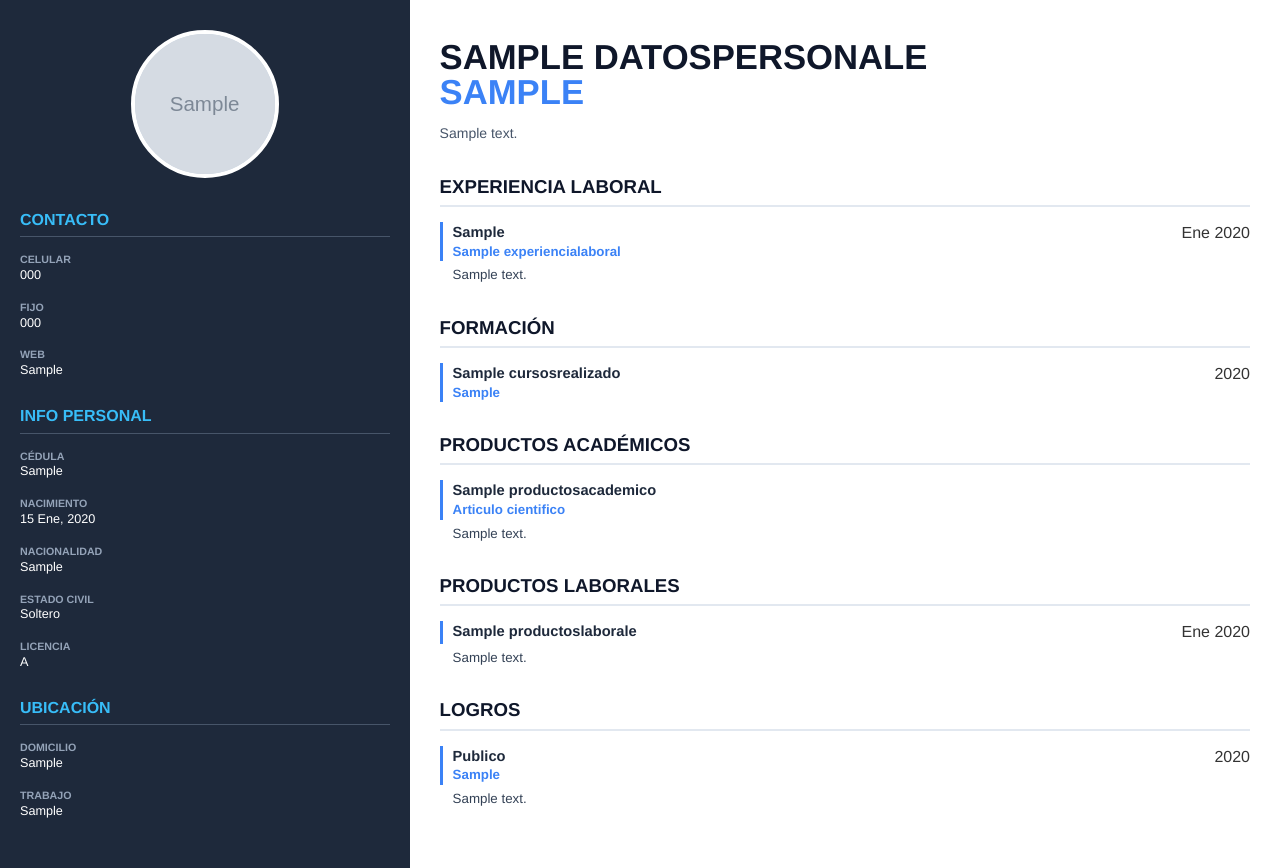
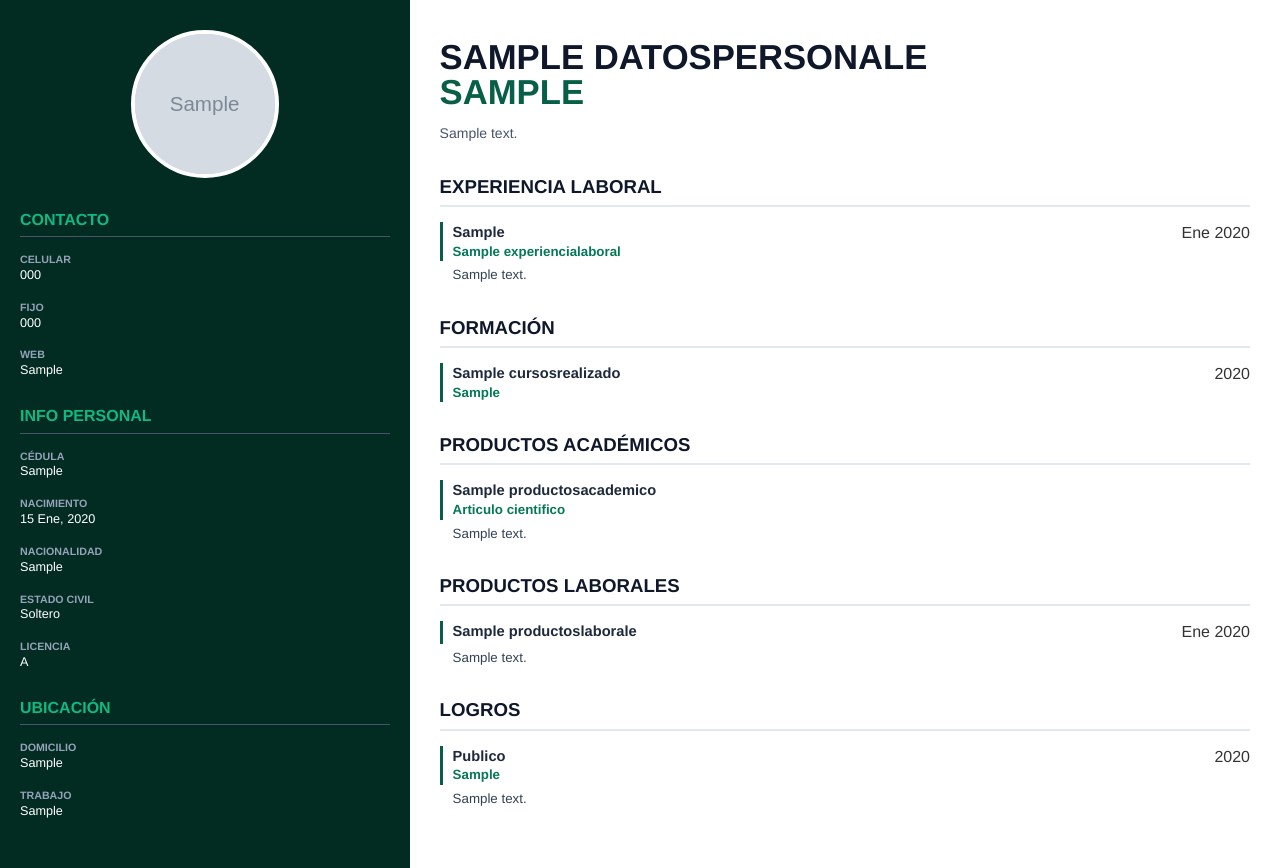
Before and after one commit to CharlsP54/hojadevida, a Django app: template cv/templates/cv_print.html in a window 1280 px wide. Run offline with Django 5.2, Linux system fonts and the light colour scheme; the template is opened without the code that fills it: values that come from a table or form of the project are taken from there, others are empty; tables that the repository leaves empty hold one stand-in row (values such as "Sample post"); grey boxes marked "Sample" are stand-in pictures.

Commit message:
todo verdoso

```diff
--- a/cv/templates/cv_print.html
+++ b/cv/templates/cv_print.html
@@ -7,10 +7,10 @@
         @page { size: A4; margin: 0; }
         body { font-family: 'Helvetica', 'Arial', sans-serif; margin: 0; padding: 0; color: #333; line-height: 1.4; }
         .container { width: 100%; height: 100%; display: table; }
-        .left-col { display: table-cell; width: 32%; background-color: #1e293b; color: #e2e8f0; padding: 30px 20px; vertical-align: top; font-size: 9.5pt; }
+        .left-col { display: table-cell; width: 32%; background-color: #022c22; color: #e2e8f0; padding: 30px 20px; vertical-align: top; font-size: 9.5pt; }
         .profile-img-container { text-align: center; margin-bottom: 25px; }
         .profile-img { width: 140px; height: 140px; border-radius: 50%; border: 4px solid #fff; object-fit: cover; background-color: #cbd5e1; }
-        h3.left-title { color: #38bdf8; border-bottom: 1px solid #475569; padding-bottom: 5px; margin-top: 25px; margin-bottom: 15px; font-size: 12pt; text-transform: uppercase; font-weight: bold; }
+        h3.left-title { color: #10b981; border-bottom: 1px solid #475569; padding-bottom: 5px; margin-top: 25px; margin-bottom: 15px; font-size: 12pt; text-transform: uppercase; font-weight: bold; }
         .info-block { margin-bottom: 15px; }
         .info-label { color: #94a3b8; font-size: 8pt; text-transform: uppercase; font-weight: bold; display: block; }
         .info-value { color: #fff; font-weight: 500; font-size: 9.5pt; word-wrap: break-word; }
@@ -19,9 +19,9 @@
         .profile-desc { font-size: 10.5pt; color: #475569; margin-top: 15px; margin-bottom: 30px; text-align: justify; }
         h2.right-title { font-size: 14pt; color: #0f172a; border-bottom: 2px solid #e2e8f0; padding-bottom: 5px; margin-top: 30px; margin-bottom: 15px; text-transform: uppercase; font-weight: 700; }
         .item-row { margin-bottom: 20px; page-break-inside: avoid; }
-        .item-head { display: flex; justify-content: space-between; border-left: 3px solid #3b82f6; padding-left: 10px; margin-bottom: 5px; }
+        .item-head { display: flex; justify-content: space-between; border-left: 3px solid #065f46; padding-left: 10px; margin-bottom: 5px; }
         .item-title { font-weight: bold; font-size: 11pt; color: #1e293b; }
-        .item-subtitle { color: #3b82f6; font-weight: 600; font-size: 10pt; }
+        .item-subtitle { color: #047857; font-weight: 600; font-size: 10pt; }
         .item-body { font-size: 10pt; color: #334155; padding-left: 13px; text-align: justify; }
     </style>
 </head>
@@ -57,7 +57,7 @@
 
         <div class="right-col">
             <div class="header-name">{{ perfil.nombres }}</div>
-            <div class="header-name" style="color: #3b82f6;">{{ perfil.apellidos }}</div>
+            <div class="header-name" style="color: #065f46;">{{ perfil.apellidos }}</div>
             <div class="profile-desc">{{ perfil.descripcionperfil|default:"" }}</div>
 
             {% if experiencias %}
```
